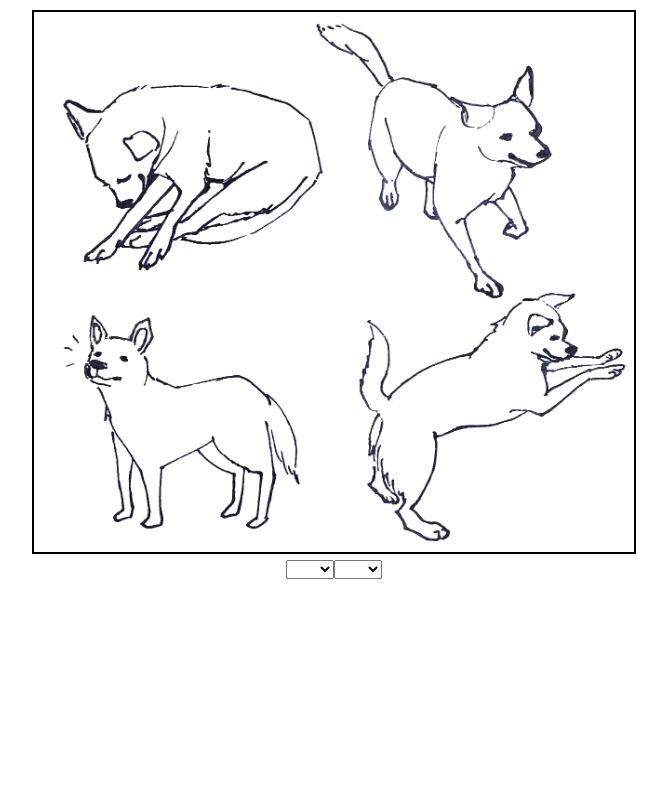
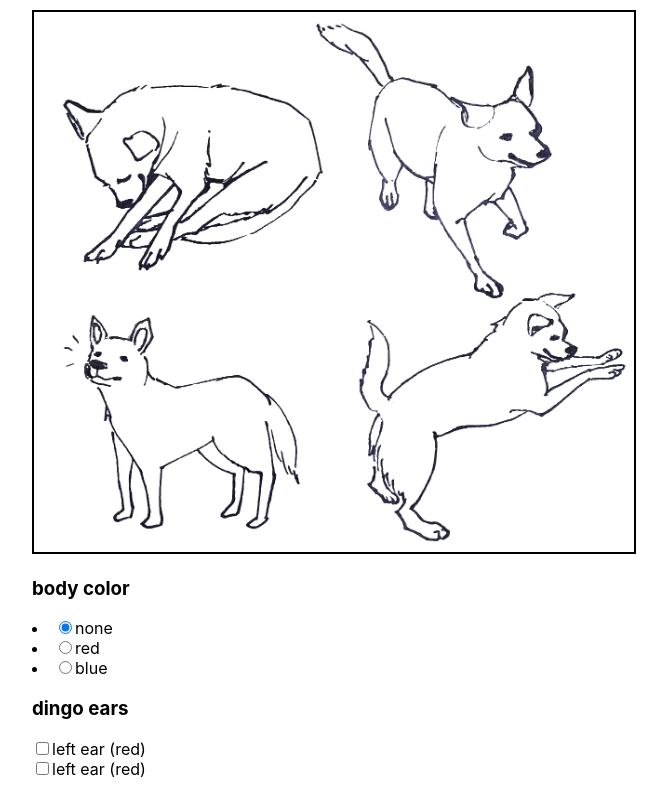
Before and after one commit to yewonbahn/consensys-nft-project, a React (Create React App) app: page / in a window 1280 px wide. Shown: the whole page, without its empty margins (306-973 px from the left). Built offline with nearby package versions, Linux system fonts and the light colour scheme.

Commit message:
multiselect dingo config

```diff
--- a/src/App.css
+++ b/src/App.css
@@ -1,38 +1,3 @@
-.App {
-  text-align: center;
+#root {
+  display: flex;
 }
-
-.App-logo {
-  height: 40vmin;
-  pointer-events: none;
-}
-
-@media (prefers-reduced-motion: no-preference) {
-  .App-logo {
-    animation: App-logo-spin infinite 20s linear;
-  }
-}
-
-.App-header {
-  background-color: #282c34;
-  min-height: 100vh;
-  display: flex;
-  flex-direction: column;
-  align-items: center;
-  justify-content: center;
-  font-size: calc(10px + 2vmin);
-  color: white;
-}
-
-.App-link {
-  color: #61dafb;
-}
-
-@keyframes App-logo-spin {
-  from {
-    transform: rotate(0deg);
-  }
-  to {
-    transform: rotate(360deg);
-  }
-}
--- a/src/App.tsx
+++ b/src/App.tsx
@@ -4,9 +4,11 @@ import dingoLines from "./dingolines.png";
 import dingoBaseRed from "./dingobase_red.png";
 import dingoBaseBlue from "./dingobase_blue.png";
 import dingoEarsRed from "./dingoears_red.png";
+import dingoEarLeftRed from "./dingo-ear-left-red.png";
+import dingoEarRightRed from "./dingo-ear-right-red.png";
 
-const w = 600;
-const h = 540;
+const W = 600;
+const H = 540;
 
 type DingoConfig = {
   [key: string]: string;
@@ -26,6 +28,8 @@ function App() {
     [dingoBaseRed]: new Image(),
     [dingoBaseBlue]: new Image(),
     [dingoEarsRed]: new Image(),
+    [dingoEarLeftRed]: new Image(),
+    [dingoEarRightRed]: new Image(),
   });
 
   const [readyDingoParts, setReadyDingoParts] = useState<{
@@ -51,45 +55,49 @@ function App() {
       }
 
       if (context) {
-        context.clearRect(0, 0, w, h);
+        context.clearRect(0, 0, W, H);
 
-        if (dingoConfig.base) {
         switch (dingoConfig.base) {
           case "red":
-              if (
-                readyDingoParts[dingoBaseRed] &&
-                readyDingoParts[dingoLines]
-              ) {
-                context.drawImage(dingoParts.current[dingoBaseRed], 0, 0, w, h);
+            if (readyDingoParts[dingoBaseRed] && readyDingoParts[dingoLines]) {
+              context.drawImage(dingoParts.current[dingoBaseRed], 0, 0, W, H);
             }
             break;
           case "blue":
-              if (
-                readyDingoParts[dingoBaseBlue] &&
-                readyDingoParts[dingoLines]
-              ) {
-                context.drawImage(
-                  dingoParts.current[dingoBaseBlue],
-                  0,
-                  0,
-                  w,
-                  h
-                );
-                context.drawImage(dingoParts.current[dingoLines], 0, 0, w, h);
+            if (readyDingoParts[dingoBaseBlue] && readyDingoParts[dingoLines]) {
+              context.drawImage(dingoParts.current[dingoBaseBlue], 0, 0, W, H);
             }
             break;
         }
-          switch (dingoConfig.ears) {
+        switch (dingoConfig.earLeft) {
           case "red":
-              if (readyDingoParts[dingoEarsRed]) {
-                context.drawImage(dingoParts.current[dingoEarsRed], 0, 0, w, h);
+            if (readyDingoParts[dingoEarLeftRed]) {
+              context.drawImage(
+                dingoParts.current[dingoEarLeftRed],
+                0,
+                0,
+                W,
+                H
+              );
             }
             break;
         }
+        switch (dingoConfig.earRight) {
+          case "red":
+            if (readyDingoParts[dingoEarRightRed]) {
+              context.drawImage(
+                dingoParts.current[dingoEarRightRed],
+                0,
+                0,
+                W,
+                H
+              );
+            }
+            break;
         }
 
         if (readyDingoParts[dingoLines])
-          context.drawImage(dingoParts.current[dingoLines], 0, 0, w, h);
+          context.drawImage(dingoParts.current[dingoLines], 0, 0, W, H);
         return;
       }
     }
@@ -98,48 +106,113 @@ function App() {
   return (
     <div
       style={{
-        textAlign: "center",
+        margin: "auto",
       }}
     >
       <canvas
         id="canvas"
         ref={canvasRef}
-        width={w}
-        height={h}
+        width={W}
+        height={H}
         style={{
           border: "2px solid #000",
           marginTop: 10,
         }}
       ></canvas>
       <form>
-        <select
+        <h3>body color</h3>
+        <li>
+          <input
+            type="radio"
             name="base"
-          onChange={handleDingoConfigChange("base", setDingoConfig)}
-        >
-          <option></option>
-          <option>red</option>
-          <option>blue</option>
-        </select>
-        <select
-          name="ears"
-          onChange={handleDingoConfigChange("ears", setDingoConfig)}
-        >
-          <option></option>
-          <option>red</option>
-          <option>blue</option>
-        </select>
+            value="none"
+            id="basenone"
+            defaultChecked
+            onChange={(e) =>
+              setDingoConfig((prevState) => {
+                return { ...prevState, base: e.target.value };
+              })
+            }
+          ></input>
+          <label htmlFor="basenone">none</label>
+        </li>
+        <li>
+          <input
+            type="radio"
+            name="base"
+            value="red"
+            id="basered"
+            onChange={(e) =>
+              setDingoConfig((prevState) => {
+                return { ...prevState, base: e.target.value };
+              })
+            }
+          ></input>
+          <label htmlFor="basered">red</label>
+        </li>
+        <li>
+          <input
+            type="radio"
+            name="base"
+            value="blue"
+            id="baseblue"
+            onChange={(e) =>
+              setDingoConfig((prevState) => {
+                return { ...prevState, base: e.target.value };
+              })
+            }
+          ></input>
+          <label htmlFor="baseblue">blue</label>
+        </li>
+        <h3>dingo ears</h3>
+        <div className="checkbox">
+          <label>
+            <input
+              type="checkbox"
+              value="red"
+              checked={dingoConfig.earLeft === "red"}
+              onChange={(e) =>
+                setDingoConfig((prevState) => {
+                  return {
+                    ...prevState,
+                    earLeft: e.target.checked ? "red" : "",
+                  };
+                })
+              }
+            />
+            left ear (red)
+          </label>
+        </div>
+        <div className="checkbox">
+          <label>
+            <input
+              type="checkbox"
+              value="red"
+              checked={dingoConfig.earRight === "red"}
+              onChange={(e) =>
+                setDingoConfig((prevState) => {
+                  return {
+                    ...prevState,
+                    earRight: e.target.checked ? "red" : "",
+                  };
+                })
+              }
+            />
+            left ear (red)
+          </label>
+        </div>
       </form>
     </div>
   );
 }
 
-const handleDingoConfigChange = (
-  configKey: keyof DingoConfig,
-  setDingoConfig: React.Dispatch<React.SetStateAction<DingoConfig>>
-) => (e: React.ChangeEvent<HTMLSelectElement>) => {
-  setDingoConfig((prevState) => {
-    return { ...prevState, [configKey]: e.target.value };
-  });
-};
+// const handleDingoConfigChange = (
+//   configKey: keyof DingoConfig,
+//   setDingoConfig: React.Dispatch<React.SetStateAction<DingoConfig>>
+// ) => (e: React.ChangeEvent<HTMLSelectElement>) => {
+//   setDingoConfig((prevState) => {
+//     return { ...prevState, [configKey]: e.target.value };
+//   });
+// };
 
 export default App;
```
Also changed, not shown: src/dingo-ear-left-red.png (added), src/dingo-ear-right-red.png (added). Lines whose indentation alone changed are shown as unchanged.
